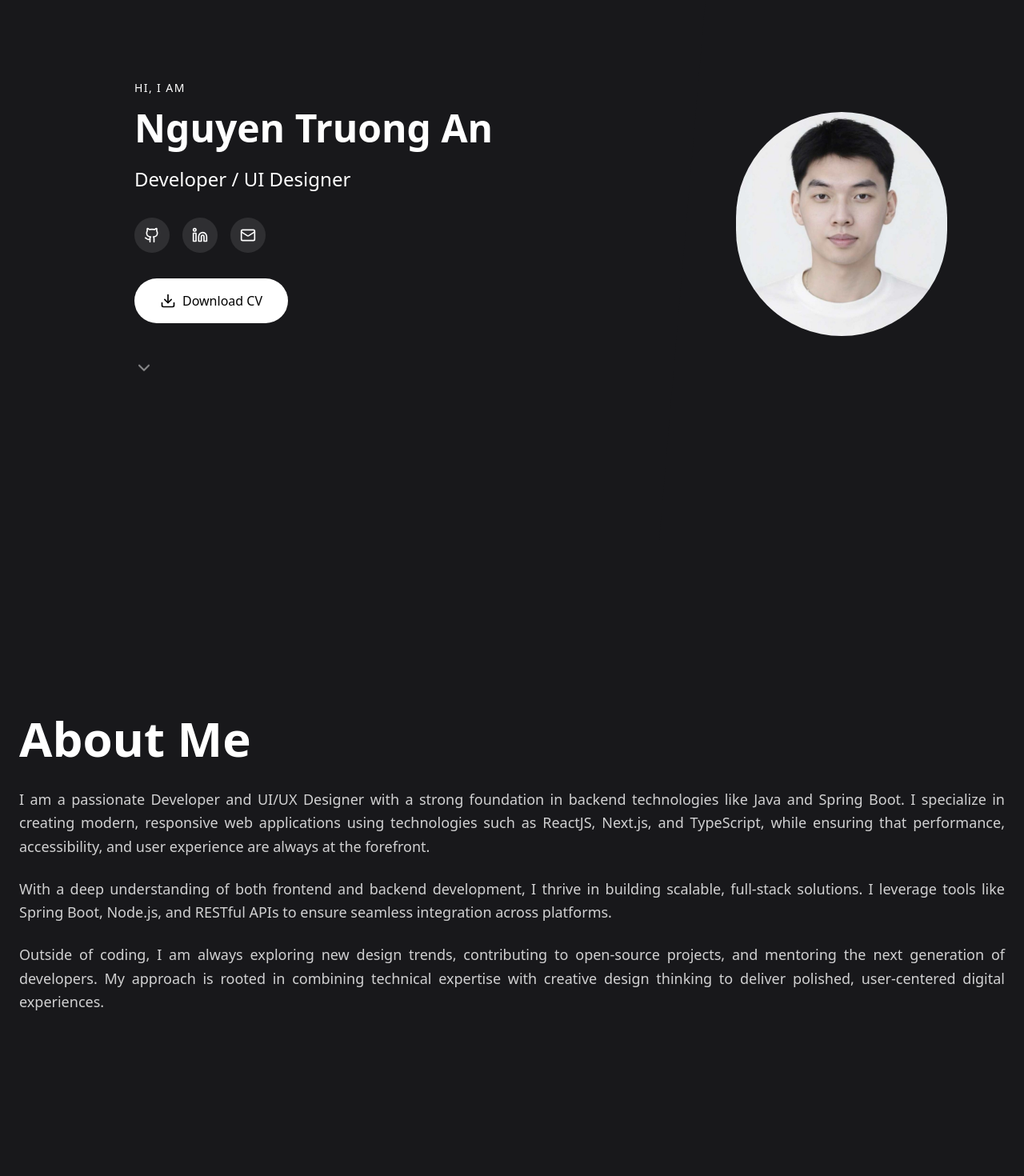
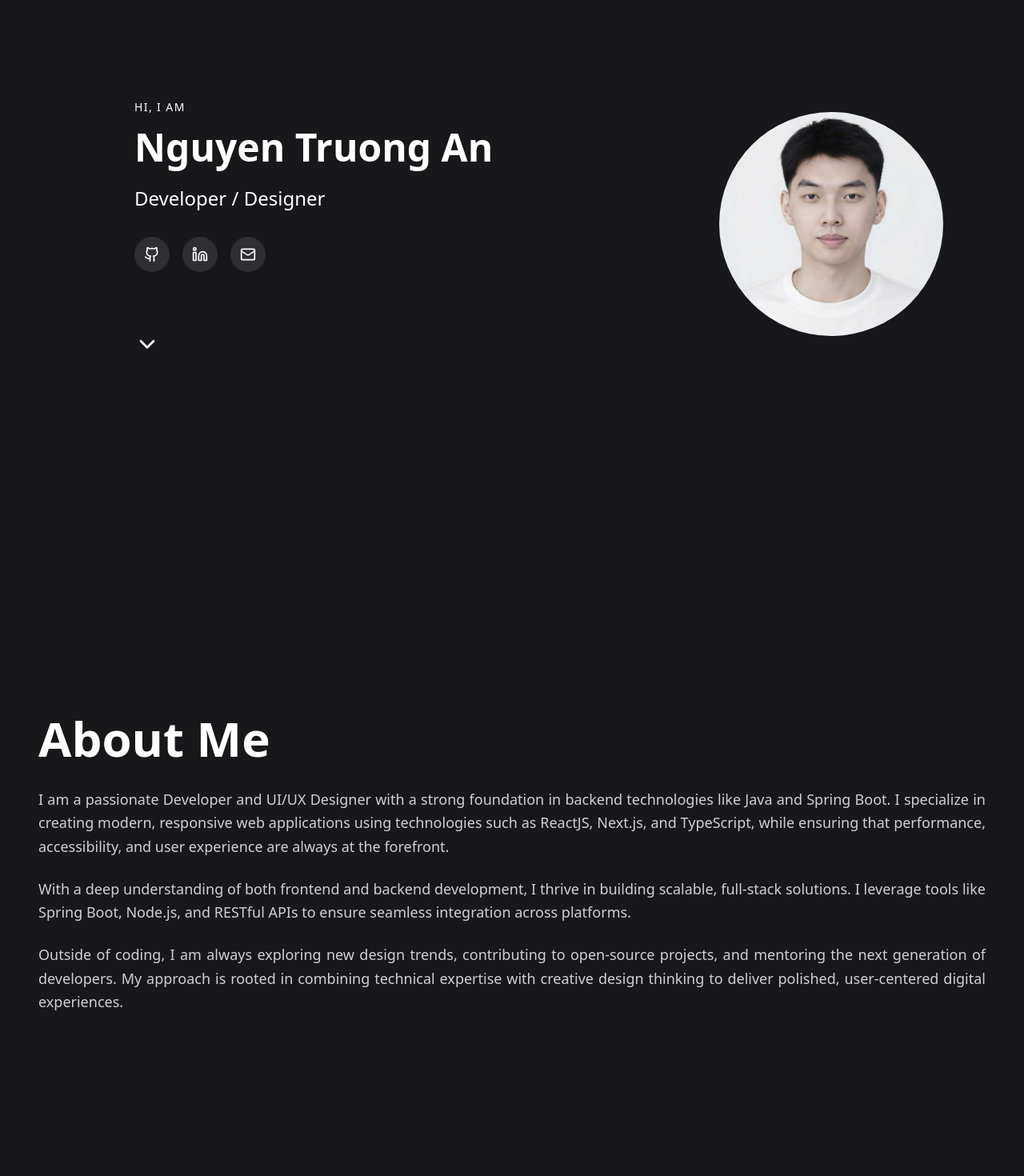
Before and after one commit to A3Scotl/portfolio, a Next.js app: page / in a window 1280 px wide. Shown: the part 120-1590 px from the top of the page at 80% size. Built offline with nearby package versions, Linux system fonts and the light colour scheme.

Commit message:
fix layout

```diff
--- a/components/about.tsx
+++ b/components/about.tsx
@@ -3,8 +3,8 @@ import { motion } from "framer-motion";
 // About Section
 export default function AboutSection({ theme, textColor }: { theme: string, textColor: string }) {
     return (
-        <section id="about-me" className="min-h-screen flex items-center py-20 px-6">
-            <div className="max-w-7xl mx-auto md:px-0 p-4">
+        <section id="about-me" className="min-h-screen flex items-center py-20">
+            <div className="max-w-7xl mx-auto  p-12">
                 <motion.div
                     initial={{ opacity: 0, y: 50 }}
                     whileInView={{ opacity: 1, y: 0 }}
--- a/components/contact.tsx
+++ b/components/contact.tsx
@@ -4,8 +4,8 @@ import { Mail, Github, Linkedin } from "lucide-react";
 // Contact Section
 export default function ContactSection({ theme, textColor, inverseBg, inverseText }: { theme: string, textColor: string, inverseBg: string, inverseText: string }) {
   return (
-    <section id="contact" className="min-h-screen flex items-center py-20 px-6">
-      <div className="max-w-4xl mx-auto w-full text-center">
+    <section id="contact" className="min-h-screen flex items-center py-20">
+      <div className="max-w-7xl mx-auto w-full px-12 text-center">
         <motion.h2
           initial={{ opacity: 0, y: 50 }}
           whileInView={{ opacity: 1, y: 0 }}
--- a/components/hero.tsx
+++ b/components/hero.tsx
@@ -2,14 +2,41 @@ import { motion } from 'framer-motion';
 import { Github, Linkedin, Mail, Download, ChevronDown } from 'lucide-react';
 
 export default function HeroSection({ theme, inverseBg, inverseText }: { theme: string, bgColor: string, textColor: string, inverseBg: string, inverseText: string }) {
+
+    // Define variants for staggered animation (for the whole text)
+    const textVariants = {
+        hidden: { opacity: 0 },
+        visible: {
+            opacity: 1,
+            transition: {
+                staggerChildren: 0.1, // Delay between each letter
+                duration: 2, // Duration of the animation for the whole text
+            },
+        },
+    };
+
+    // Define variants for each letter with spring effect
+    const letterVariants = {
+        hidden: { opacity: 0, y: 20 },  // Make letters start below and hidden
+        visible: {
+            opacity: 1,
+            y: 0,
+            transition: {
+                type: 'spring',
+                stiffness: 100,  // Spring stiffness
+                damping: 25,     // Spring damping for smooth animation
+            }
+        },
+    };
+
     return (
-        <section id="hero" className="min-h-screen  flex items-center">
+        <section id="hero" className="min-h-screen flex items-center">
             <div className="w-full flex">
                 <motion.div
                     initial={{ opacity: 0, x: -50 }}
                     animate={{ opacity: 1, x: 0 }}
                     transition={{ duration: 0.1 }}
-                    className={`bg-transparent w-full pt-4 mx-auto px-12 sm:px-12 md:px-42 flex flex-col justify-center min-h-[100vh] `}
+                    className={`bg-transparent w-full pt-4 pl-12 sm:pl-12 lg:pl-42 flex flex-col justify-center min-h-screen `}
                 >
                     <motion.p
                         initial={{ opacity: 0 }}
@@ -21,12 +48,16 @@ export default function HeroSection({ theme, inverseBg, inverseText }: { theme:
                     </motion.p>
 
                     <motion.h1
-                        initial={{ opacity: 0, y: 20 }}
-                        animate={{ opacity: 1, y: 0 }}
-                        transition={{ delay: 0.1 }}
+                        initial="hidden"
+                        animate="visible"
+                        variants={textVariants}
                         className="text-3xl md:text-5xl font-bold mb-6"
                     >
-                        Nguyen Truong An
+                        {["N", "g", "u", "y", "e", "n", " ", "T", "r", "u", "o", "n", "g", " ", "A", "n"].map((letter, index) => (
+                            <motion.span key={index} variants={letterVariants}>
+                                {letter}
+                            </motion.span>
+                        ))}
                     </motion.h1>
 
                     <motion.p
@@ -35,7 +66,7 @@ export default function HeroSection({ theme, inverseBg, inverseText }: { theme:
                         transition={{ delay: 0.1 }}
                         className="text-xl md:text-2xl mb-8 opacity-80"
                     >
-                        Developer / UI Designer
+                        Developer / Designer
                     </motion.p>
 
                     <motion.div
@@ -61,7 +92,7 @@ export default function HeroSection({ theme, inverseBg, inverseText }: { theme:
                         ))}
                     </motion.div>
 
-                    <motion.button
+                    {/* <motion.button
                         initial={{ opacity: 0 }}
                         animate={{ opacity: 1 }}
                         transition={{ delay: 1.1 }}
@@ -71,7 +102,7 @@ export default function HeroSection({ theme, inverseBg, inverseText }: { theme:
                     >
                         <Download className="w-5 h-5 " />
                         Download CV
-                    </motion.button>
+                    </motion.button> */}
 
                     <motion.div
                         initial={{ opacity: 0 }}
@@ -79,7 +110,7 @@ export default function HeroSection({ theme, inverseBg, inverseText }: { theme:
                         transition={{ delay: 0.1 }}
                         className="mt-12 animate-bounce"
                     >
-                        <ChevronDown className="w-6 h-6 opacity-50" />
+                        <ChevronDown className="w-8 h-8" />
                     </motion.div>
                 </motion.div>
                 <motion.div
@@ -102,13 +133,7 @@ export default function HeroSection({ theme, inverseBg, inverseText }: { theme:
                     <motion.img
                         src="/images/hero.jpg"
                         alt="Hero image"
-                        className="
-    w-70 h-70
-    object-cover
-    rounded-full
-    mx-auto
-    cursor-pointer
-  "
+                        className="w-70 h-70 object-cover rounded-full mx-auto cursor-pointer"
                         whileHover={{
                             scale: 1.12,
                             rotate: -2,
@@ -119,10 +144,7 @@ export default function HeroSection({ theme, inverseBg, inverseText }: { theme:
                             ease: 'easeOut',
                         }}
                     />
-
                 </motion.div>
-
-
             </div>
         </section>
     );
--- a/components/skills.tsx
+++ b/components/skills.tsx
@@ -41,8 +41,8 @@ const skills = {
 
 export default function SkillsSection({ theme, textColor, inverseBg, inverseText }: { theme: string, textColor: string, inverseBg: string, inverseText: string }) {
   return (
-    <section id="skills" className="min-h-screen flex items-center py-20 px-6">
-      <div className="max-w-7xl mx-auto md:px-0 p-4">
+    <section id="skills" className="min-h-screen flex items-center py-20">
+      <div className="max-w-7xl mx-auto px-12 ">
         <motion.h2
           initial={{ opacity: 0, y: 50 }}
           whileInView={{ opacity: 1, y: 0 }}
```
